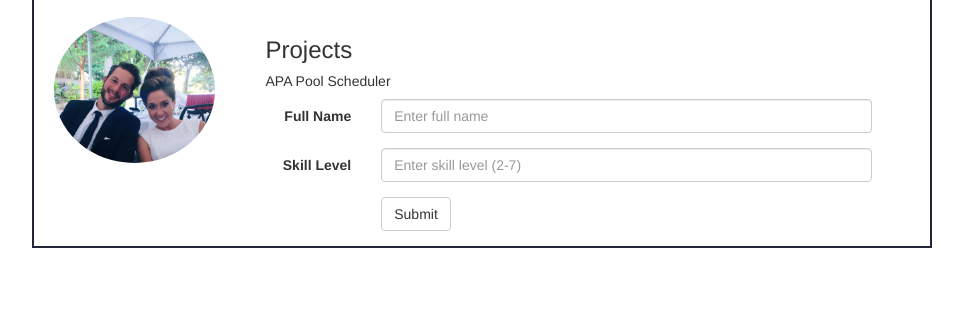
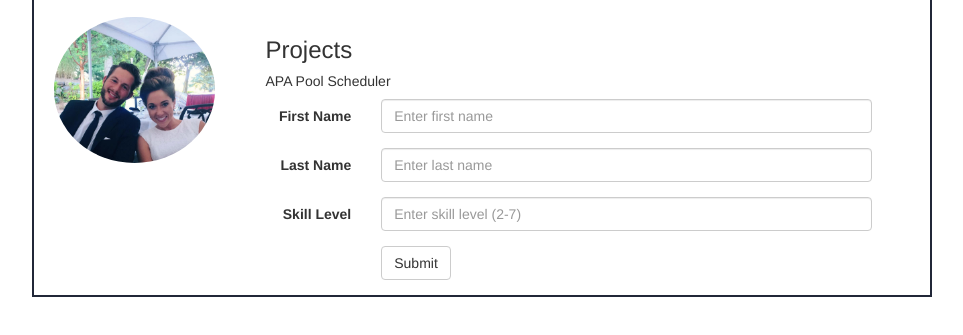
Before and after one commit to jkohlhepp86/jk, a plain HTML site: page projects.html in a window 1280 px wide. Shown: the part 181-516 px from the top of the page, without its empty margins (158-1121 px from the left). Drawn offline with nearby package versions, Linux system fonts and the light colour scheme.

Commit message:
Input type update

```diff
--- a/projects.html
+++ b/projects.html
@@ -40,15 +40,21 @@
   <h5>APA Pool Scheduler</h5>
    <form class="form-horizontal" action="/action_page.php">
   <div class="form-group">
-    <label class="control-label col-sm-2" for="fullname">Full Name</label>
+    <label class="control-label col-sm-2" for="firstname">First Name</label>
     <div class="col-sm-9">
-      <input type="email" class="form-control" id="fullname" placeholder="Enter full name">
+      <input type="text" class="form-control" id="firstname" placeholder="Enter first name">
+    </div>
+  </div>
+    <div class="form-group">
+    <label class="control-label col-sm-2" for="lastname">Last Name</label>
+    <div class="col-sm-9">
+      <input type="text" class="form-control" id="lastname" placeholder="Enter last name">
     </div>
   </div>
   <div class="form-group">
     <label class="control-label col-sm-2" for="skilllevel">Skill Level</label>
     <div class="col-sm-9">
-      <input type="password" class="form-control" id="skilllevel" placeholder="Enter skill level (2-7)">
+      <input type="number" class="form-control" id="skilllevel" placeholder="Enter skill level (2-7)">
     </div>
   </div>
     <div class="form-group">
```
